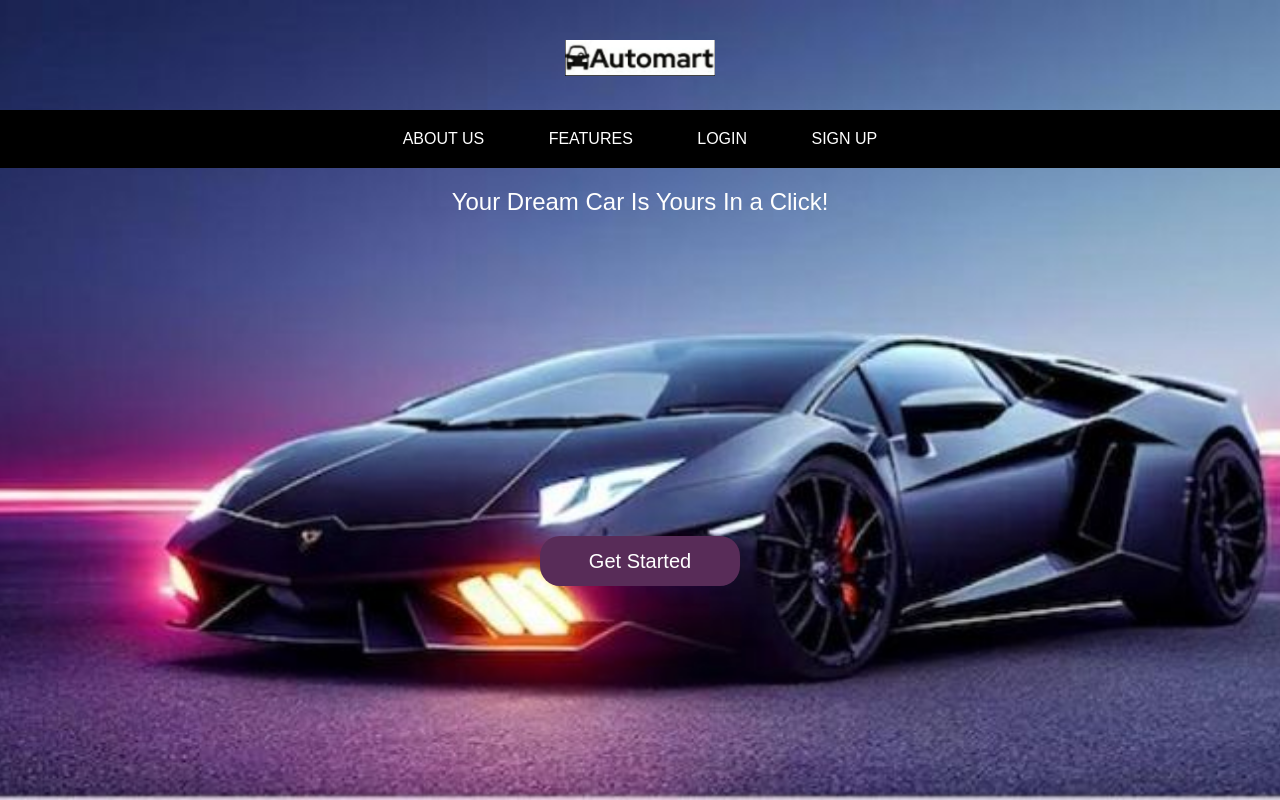
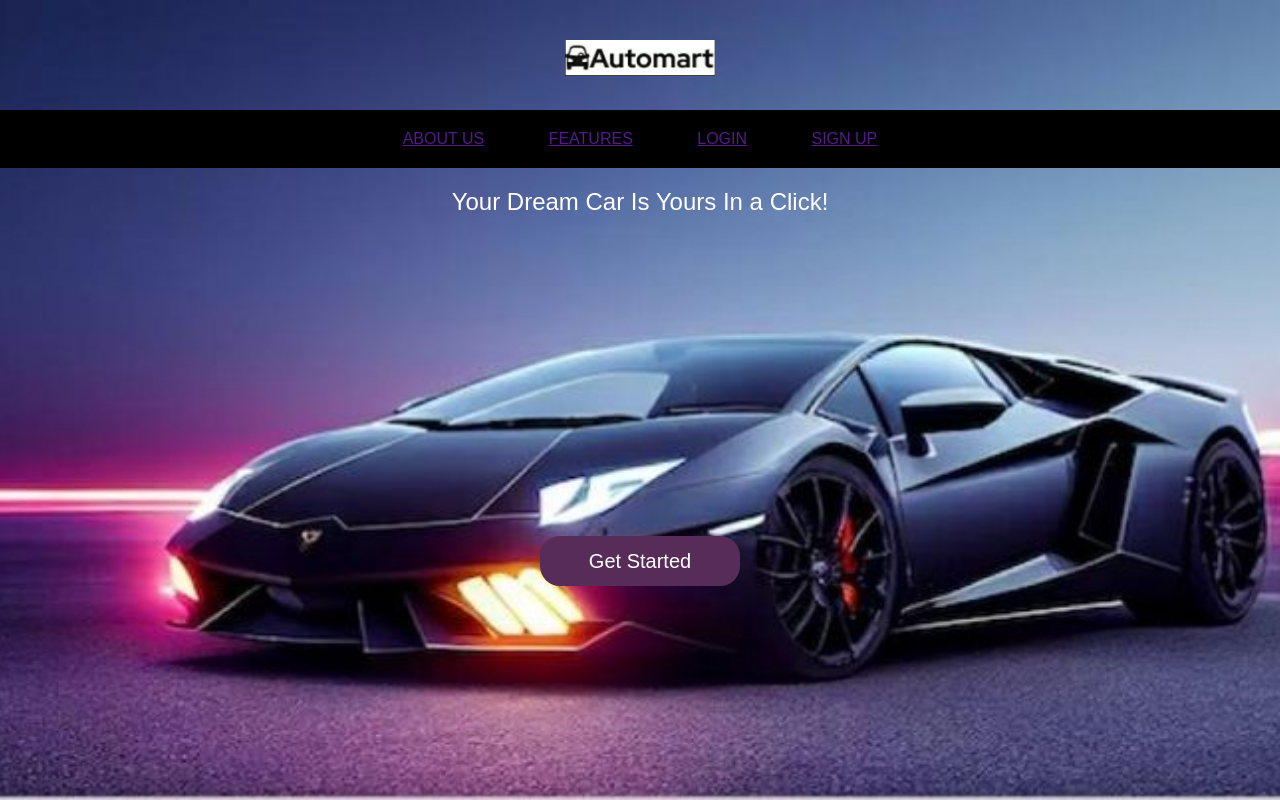
Before and after one commit to enyumjoshua/Automart, a plain HTML site: page Automart/index.html in a window 1280 px wide. Shown: the top 800 px of the page. Drawn offline with Linux system fonts and the light colour scheme; files whose address does not match are found by name.

Commit message:
Update index.html

```diff
--- a/Automart/index.html
+++ b/Automart/index.html
@@ -12,10 +12,11 @@
             <nav id="navbar">
                 <img src="images/logo.jpg" class="logo">
                 <ul id="menu">
-                    <li>ABOUT US</li>
-                    <li>FEATURES</li>
-                    <li>LOGIN</li>
-                    <li>SIGN UP</li>
+                    <li><a href="">ABOUT US</a> </li>
+                    <li><a href="">FEATURES</a></li>
+                    <li><a href="">LOGIN</a> </li>
+                    <li><a href="">SIGN UP</a></li>
+
                 </ul>
             </nav>
             <div class="ydc">
```
